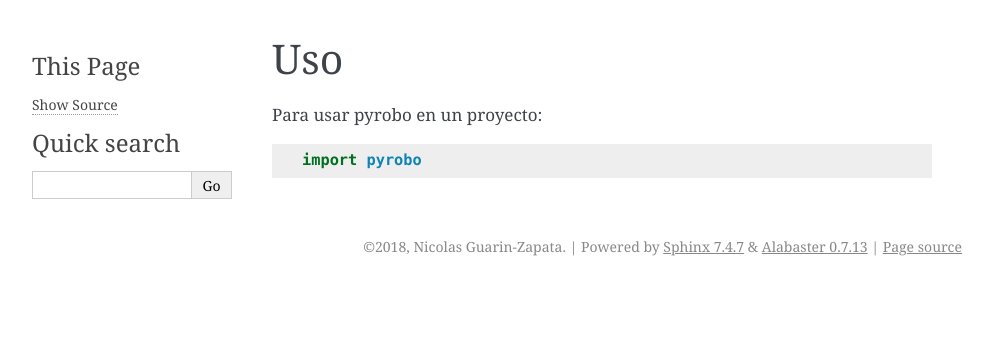
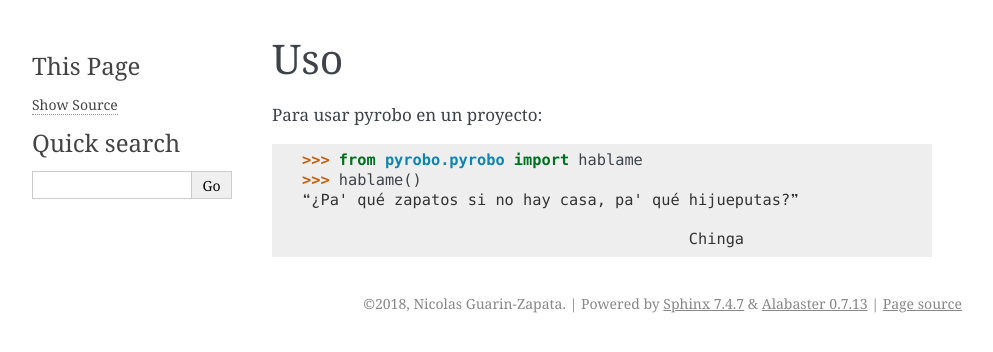
Before and after one commit to nicoguaro/pyrobo, a Sphinx documentation site: the page built from docs/usage.rst, in a window 1280 px wide. Shown: the top 352 px of the page, without its empty margins (148-1141 px from the left). Built offline with Sphinx 7.4.7, drawn with Linux system fonts in a browser that asks for light colours; pages that are not in the unit, such as notebooks, are missing from menus.

Commit message:
Actualizar documentación con más detalles

```diff
--- a/docs/usage.rst
+++ b/docs/usage.rst
@@ -4,4 +4,8 @@ Uso
 
 Para usar pyrobo en un proyecto::
 
-    import pyrobo
+    >>> from pyrobo.pyrobo import hablame
+    >>> hablame()
+    ❝¿Pa' qué zapatos si no hay casa, pa' qué hijueputas?❞
+
+                                              Chinga
```
